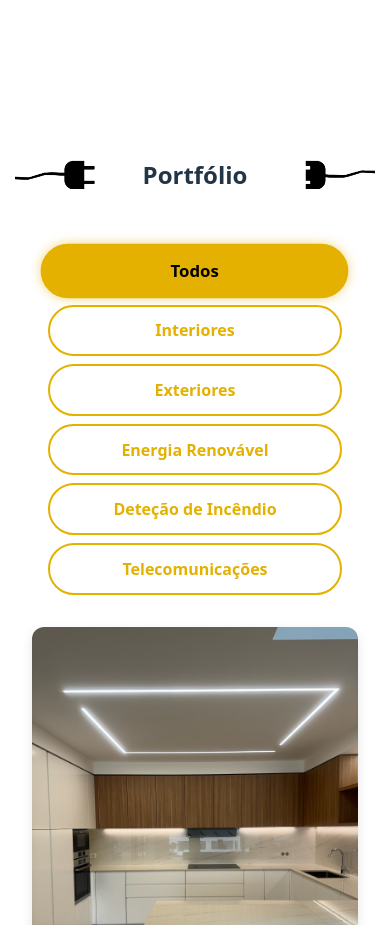
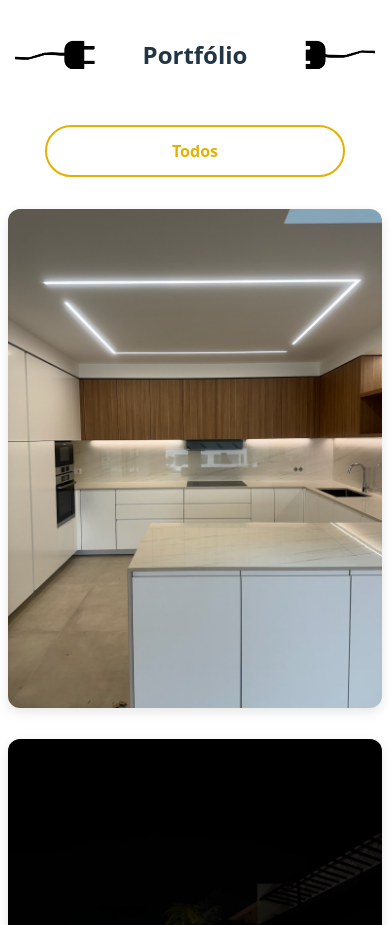
Before and after one commit to manuelfrazao002/remotestrategy, a React (Vite) app in the folder frontend/: page / in a window 390 px wide. Shown: the part 1760-2685 px from the top of the page. Built offline with nearby package versions, Linux system fonts and the light colour scheme.

Commit message:
dropdown portfolio

```diff
--- a/frontend/src/App.css
+++ b/frontend/src/App.css
@@ -560,6 +560,13 @@ html {
 }
 
 @media screen and (max-width: 1000px) and (min-width: 199px) {
+  #root {
+  margin: 0 auto;
+  padding: 2rem 0.5rem; /* menos padding lateral */
+  max-width: 100vw;
+  box-sizing: border-box;
+}
+
   #navbar {
     display: block;
   }
@@ -672,4 +679,11 @@ html {
     font-size: 1rem;
     padding: 0.8rem 1rem;
   }
+
+  .project_title {
+    text-align: center;
+    font-size: 1.5rem;
+    margin-bottom: 1rem;
+    word-break: break-word; /* ajuda se o título for longo */
   }
+}
--- a/frontend/src/components/PortfolioSection.jsx
+++ b/frontend/src/components/PortfolioSection.jsx
@@ -8,6 +8,8 @@ import useFadeInOnScroll from "../hooks/useFadeInOnScroll";
 const PortfolioSection = () => {
   const [isMobile, setIsMobile] = useState(window.innerWidth <= 768);
   const [selectedCategory, setSelectedCategory] = useState("Todos");
+  const [showMobileCategories, setShowMobileCategories] = useState(false);
+
   const categorias = [
     "Todos",
     "Interiores",
@@ -109,7 +111,41 @@ useEffect(() => {
       </div>
 
       <div className="portfolio-filters">
-        {categorias.map((cat) => (
+        {isMobile ? (
+          <>
+            {/* Botão principal que mostra a categoria atual */}
+            <button
+              className={`filter-button ${
+                showMobileCategories ? "active" : ""
+              }`}
+              onClick={() => setShowMobileCategories(!showMobileCategories)}
+              aria-expanded={showMobileCategories}
+            >
+              {selectedCategory}
+            </button>
+
+            {/* Lista de categorias (excluindo a já selecionada) */}
+            {showMobileCategories &&
+              categorias
+                .filter((cat) => cat !== selectedCategory)
+                .map((cat) => (
+                  <button
+                    key={cat}
+                    onClick={() => {
+                      setSelectedCategory(cat);
+                      setShowMobileCategories(false);
+                    }}
+                    className={`filter-button ${
+                      selectedCategory === cat ? "active" : ""
+                    }`}
+                    aria-pressed={selectedCategory === cat}
+                  >
+                    {cat}
+                  </button>
+                ))}
+          </>
+        ) : (
+          categorias.map((cat) => (
             <button
               key={cat}
               onClick={() => setSelectedCategory(cat)}
@@ -120,7 +156,8 @@ useEffect(() => {
             >
               {cat}
             </button>
-        ))}
+          ))
+        )}
       </div>
 
       <div className="cards-grid">
--- a/frontend/src/pages/ProjectDetails.jsx
+++ b/frontend/src/pages/ProjectDetails.jsx
@@ -46,7 +46,7 @@ const ProjectDetails = () => {
   ← Voltar
 </button>
 
-        <h1>{projeto.title}</h1>
+        <h1 className="project_title">{projeto.title}</h1>
         <p>{projeto.description}</p>
 
         <div className="project-gallery">
```
Lines whose indentation alone changed are shown as unchanged.
